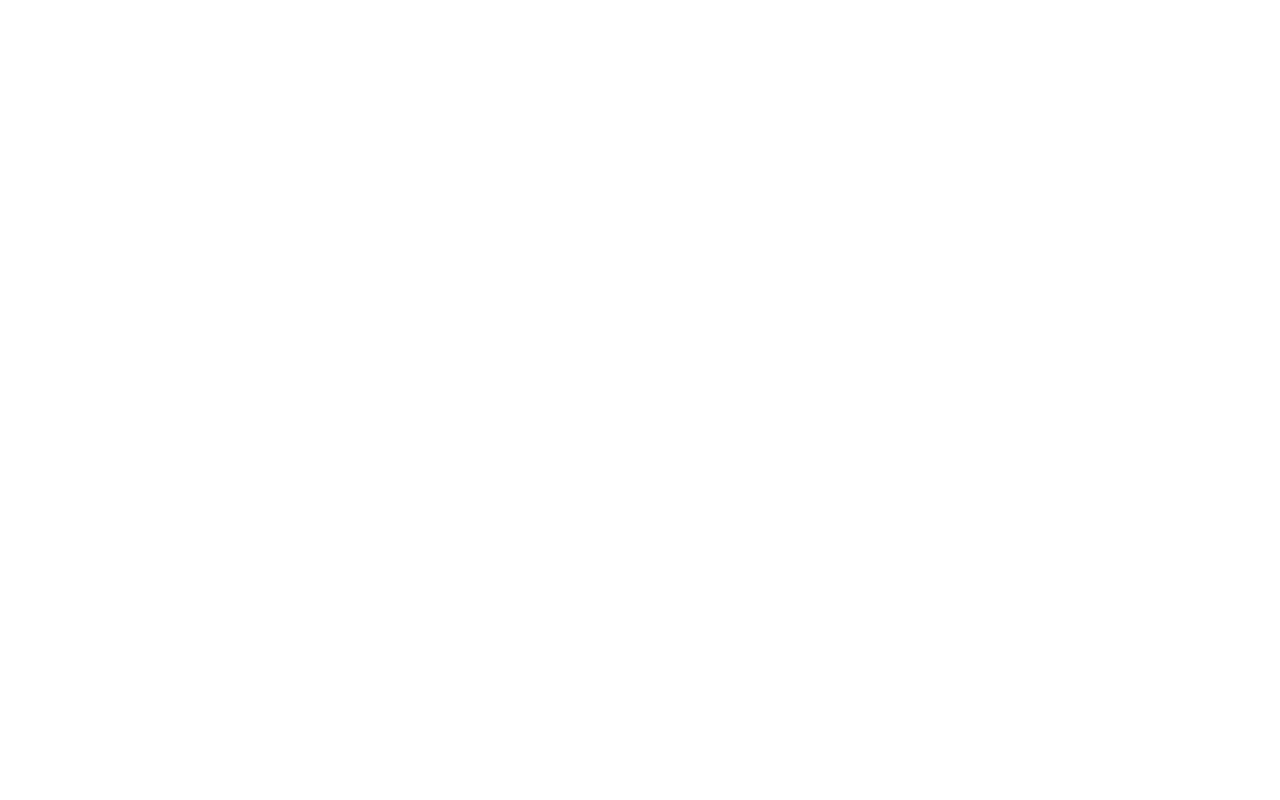
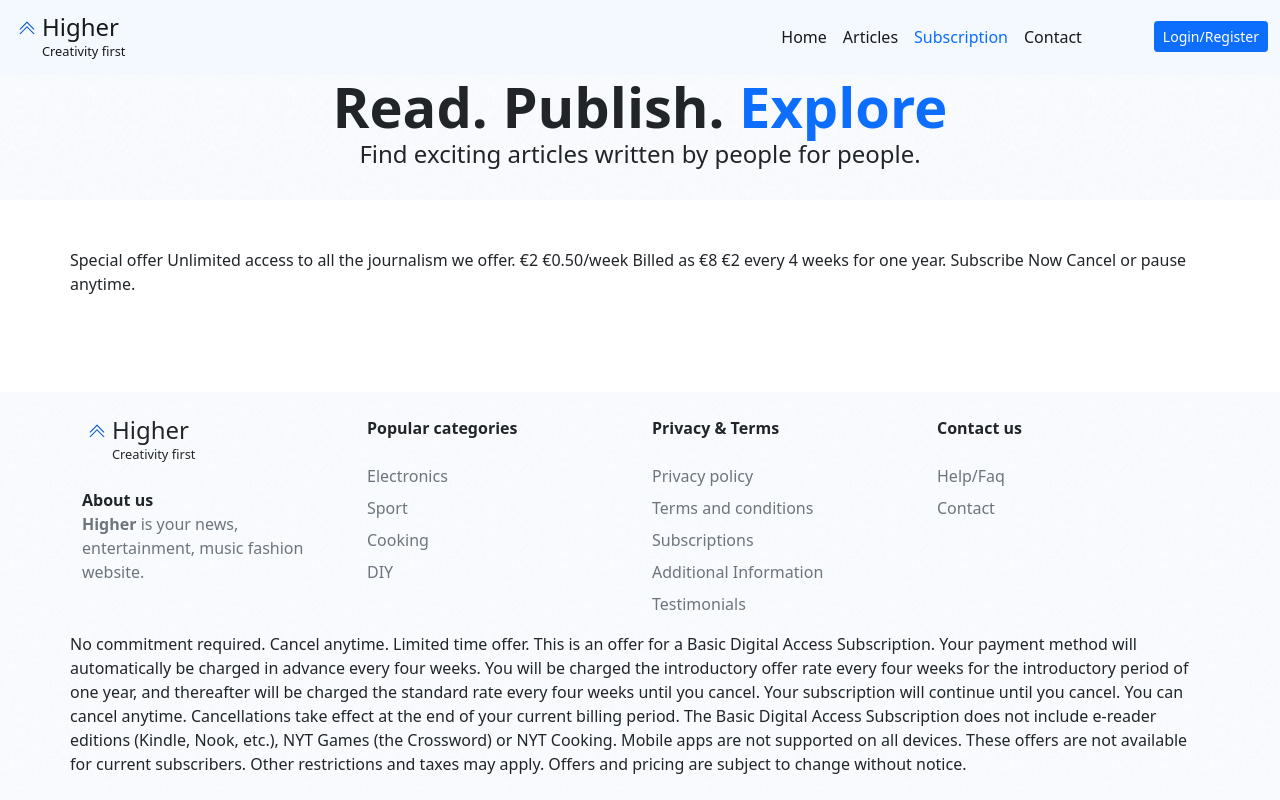
Before and after one commit to piotr979/Higher-html-only, a website: page subscription.html in a window 1280 px wide. Drawn offline with nearby package versions, Linux system fonts and the light colour scheme.

Commit message:
Articles updated

```diff
--- a/scss/main.scss
+++ b/scss/main.scss
@@ -97,3 +97,20 @@ h3 {
 .nav-link:hover {
     box-shadow: 0 1px 0px 0px black;
 }
+.buttons-tags--flex {
+    column-gap: .5rem;
+    row-gap: 1rem;
+}
+.search-w {
+    width: 14rem;
+}
+.stick-to-bottom {
+    position: absolute;
+    bottom: 0;
+
+    @include media-breakpoint-down(sm) {
+       position: static;
+
+    }
+
+}
--- a/subscription.html
+++ b/subscription.html
@@ -0,0 +1,173 @@
+<!DOCTYPE html>
+<html lang="en">
+	<head>
+		<meta charset="UTF-8">
+		<meta http-equiv="X-UA-Compatible" content="IE=edge">
+		<meta name="viewport" content="width=device-width, initial-scale=1.0">
+		<title>Higher - publishing platform</title>
+		<link rel="stylesheet" href="https://cdnjs.cloudflare.com/ajax/libs/twitter-bootstrap/5.1.3/css/bootstrap.min.css">
+		<link rel="stylesheet" href="css/main.css">
+	</head>
+	<body>
+		<nav class="navbar navbar-expand-lg navbar-light bg-custom">
+			<div class="container-fluid">
+				<a class="navbar-brand" href="#">
+
+					<div class="logo">
+						<img src="images/logo.svg" alt="" width="30" height="24" class="d-inline-block align-text-top">
+
+						<div class="logo-name">
+							<h4>Higher</h4>
+							<p class="mb-0">Creativity first</p>
+						</div>
+					</div>
+
+				</a>
+				<button class="navbar-toggler" type="button" data-bs-toggle="collapse" data-bs-target="#navbarNav" aria-controls="navbarNav" aria-expanded="false" aria-label="Toggle navigation">
+					<span class="navbar-toggler-icon"></span>
+				</button>
+				<div class="collapse navbar-collapse" id="navbarNav">
+					<ul class="navbar-nav ms-auto ">
+                        <li class="nav-item">
+							<a class="nav-link" aria-current="page" href="index.html">Home</a>
+						</li>
+						<li class="nav-item">
+							<a class="nav-link link-text-dark" href="articles.html">Articles</a>
+						</li>
+						<li class="nav-item">
+							<a class="nav-link active" href="subscription.html">Subscription</a>
+						</li>
+						<li class="nav-item">
+							<a class="nav-link" href="contact.html">Contact</a>
+						</li>
+						<li class="nav-item"></li>
+					</ul>
+					<a href="#" class="btn btn-primary btn-sm align-to-nav" tabindex="-1" role="button" aria-disabled="true">Login/Register</a>
+				</div>
+			</div>
+		</nav>
+		<div
+			class="container-fluid slider-full">
+
+			<!-- MOTIONLESS HERO SECTION STARTS HERE -->
+			<div class="container pt-2 pb-4">
+
+					<div class="col align-self-center">
+						<p class="display-4 fw-bold text-center">Read.&nbsp;Publish.&nbsp;<span class="text-primary">Explore</span>
+						</p>
+						<h4 class="text-center">Find exciting articles written by people for people.</h4>
+					</div>
+
+			</div>
+    </div>
+
+			<!-- MOTIONLESS HERO SECTION ENDS HERE -->
+
+
+
+        <!-- ARTICLES GROUP STARTS HERE -->
+
+    <div class="container-xl mt-5">
+        <div class="row">
+
+Special offer
+
+Unlimited access to all the journalism we offer.
+
+€2 €0.50/week
+
+Billed as €8 €2 every 4 weeks for one year.
+
+Subscribe Now
+
+Cancel or pause anytime.
+
+        </div>
+    </div>
+
+
+
+
+
+
+
+
+
+
+<footer class="container-fluid slider-full mt-5 stick-to-bottom">
+
+<!-- MOTIONLESS HERO SECTION STARTS HERE -->
+<div class="container-xl pt-4 pb-4">
+  <div class="row">
+
+    <!-- FIRST COL -->
+    <div class="col-12 col-sm-6 col-md-3">
+      <div class="logo">
+        <img src="images/logo.svg" alt="" width="30" height="24" class="d-inline-block align-text-top">
+
+        <div class="logo-name">
+          <h4>Higher</h4>
+          <p class="mb-0">Creativity first</p>
+        </div>
+      </div>
+
+
+      <strong class="d-block pt-4">About us</strong>
+      <p class="text-secondary">
+        <strong>Higher </strong> is your news, entertainment, music fashion website.
+      </p>
+    </div>
+
+    <!-- END -->
+
+     <!-- SECOND COL -->
+
+    <div class="col-12 col-sm-6 col-md-3">
+     <strong>Popular categories</strong>
+     <ul class="list-unstyled">
+      <li class="mt-4"><a class="text-secondary" href="#">Electronics</a></li>
+      <li class="mt-2"><a class="text-secondary" href="#">Sport</a></li>
+      <li class="mt-2"><a class="text-secondary" href="#">Cooking</a></li>
+      <li class="mt-2"><a class="text-secondary" href="#">DIY</a></li>
+     </ul>
+    </div>
+
+    <!-- END -->
+
+     <!-- THIRD COL -->
+    <div class="col-12 col-sm-6 col-md-3">
+      <strong>Privacy &amp; Terms</strong>
+      <ul class="list-unstyled">
+       <li class="mt-4"><a class="text-secondary" href="#">Privacy policy</a></li>
+       <li class="mt-2"><a class="text-secondary" href="#">Terms and conditions</a></li>
+       <li class="mt-2"><a class="text-secondary" href="#">Subscriptions</a></li>
+       <li class="mt-2"><a class="text-secondary" href="#">Additional Information</a></li>
+       <li class="mt-2"><a class="text-secondary" href="#">Testimonials</a></li>
+      </ul>
+    </div>
+
+      <!-- END -->
+
+     <!-- FOURTH COL -->
+    <div class="col-12 col-sm-6 col-md-3">
+      <strong>Contact us</strong>
+      <ul class="list-unstyled">
+        <li class="mt-4"><a class="text-secondary" href="#">Help/Faq</a></li>
+        <li class="mt-2"><a class="text-secondary" href="#">Contact</a></li>
+        </ul>
+      </div>
+
+      <!-- END -->
+
+
+      No commitment required. Cancel anytime.
+
+      Limited time offer. This is an offer for a Basic Digital Access Subscription. Your payment method will automatically be charged in advance every four weeks. You will be charged the introductory offer rate every four weeks for the introductory period of one year, and thereafter will be charged the standard rate every four weeks until you cancel. Your subscription will continue until you cancel. You can cancel anytime. Cancellations take effect at the end of your current billing period. The Basic Digital Access Subscription does not include e-reader editions (Kindle, Nook, etc.), NYT Games (the Crossword) or NYT Cooking. Mobile apps are not supported on all devices. These offers are not available for current subscribers. Other restrictions and taxes may apply. Offers and pricing are subject to change without notice.
+
+  </div>
+</footer>
+
+
+		<script src="https://cdnjs.cloudflare.com/ajax/libs/twitter-bootstrap/5.1.3/js/bootstrap.min.js"></script>
+	</body>
+</html>
```
Also changed, not shown: articles.html (+46 -15 lines), index.html (+4 -4 lines), css/main.css, 1 other file.
